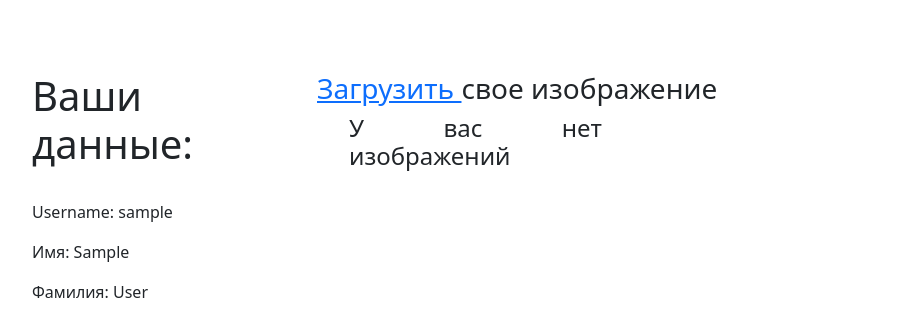
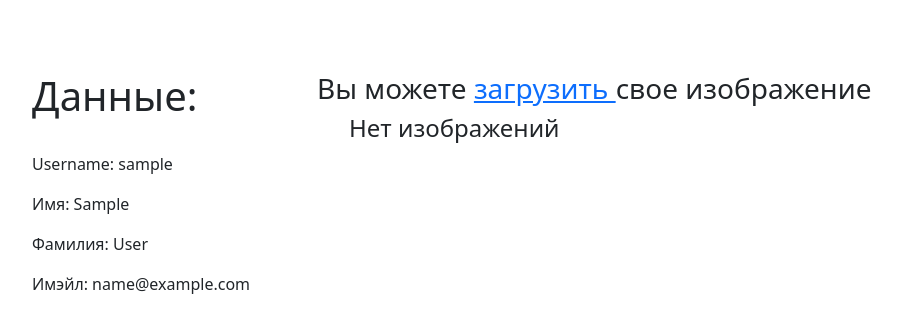
Before and after one commit to Alex171823/elta, a Django app: page /userprofile/1 in a window 1280 px wide. Shown: the part 80-393 px from the top of the page, without its empty margins (50-952 px from the left). Run offline with Django 3.2, Linux system fonts and the light colour scheme; the visitor is signed in with stand-in values (Sample User, id 1); data comes from the database, SQL or seed files in the repository; some libraries are stand-ins or nearby versions.

Commit message:
favicon, userprofile bug fixes, user max space 100mb  while uploading set (hardcode)

```diff
--- a/requirements.txt
+++ b/requirements.txt
@@ -6,3 +6,4 @@
 django-crispy-forms==1.13.0
 pillow==9.0.0
 django-extensions==3.1.5
+ipython==8.0.1
--- a/site_app/views.py
+++ b/site_app/views.py
@@ -32,7 +32,8 @@
 
     def get_context_data(self, **kwargs):
         context = super().get_context_data(**kwargs)
-        context['images'] = UserImages.objects.filter(user_id=1).order_by('-date_time_uploaded')
+        context['images'] = UserImages.objects.filter(user_id=self.kwargs.get("pk")).order_by('-date_time_uploaded')
+        context['current_user'] = self.kwargs.get('pk')
         return context
 
 
@@ -107,11 +108,20 @@
         if request.method == 'POST':
             form = UserUploadImageForm(request.POST, request.FILES)
             files = request.FILES.getlist('picture')
-            print(files)
+
+            # getting size of all images for this user
+            q = UserImages.objects.filter(user=request.user)
+            all_images_size = 0
+            for el in q:
+                all_images_size += el.picture.size
+
             if form.is_valid():
                 for f in files:
-                    instance = UserImages(user=request.user, picture=f)
-                    instance.save()
+                    # so user won't be able to upload more than 500mb of files
+                    # should be done customizable later
+                    if all_images_size + f.size <= 104857600:
+                        instance = UserImages(user=request.user, picture=f)
+                        instance.save()
                 return redirect('userprofile', request.user.pk)
         else:
             form = UserUploadImageForm()
@@ -119,11 +129,10 @@
     else:
         return redirect('login')
 
+
 # на данный момент по ссылке /userprofile/edit/ пользователя закидывает на страничку, где он может подтвердить,
 # что хочет изменить данные
 # после нажатия кнопки пока что падает!!! постараюсь доработать в свободное от работы время. MUCH LOVE !!!
-
-
 def edit_profile(request):
     if request.user.is_authenticated:
         if request.method == 'POST':
--- a/templates/base.html
+++ b/templates/base.html
@@ -6,10 +6,12 @@
   <meta name="viewport" content="width=device-width, initial-scale=1">
 
   <link rel="stylesheet" href="{% static 'bootstrap/css/bootstrap.min.css' %}" type="text/css" >
+  <link rel="icon" type="image/x-icon" href="/static/favicon.ico">
+
   <!-- FOR BOOTSTRAP CDN UNCOMMENT -->
-<!--   <link rel="stylesheet" href="https://cdn.jsdelivr.net/npm/bootstrap@5.1.3/dist/css/bootstrap.min.css" integrity="sha384-1BmE4kWBq78iYhFldvKuhfTAU6auU8tT94WrHftjDbrCEXSU1oBoqyl2QvZ6jIW3" crossorigin="anonymous">
+{#  <link rel="stylesheet" href="https://cdn.jsdelivr.net/npm/bootstrap@5.1.3/dist/css/bootstrap.min.css" integrity="sha384-1BmE4kWBq78iYhFldvKuhfTAU6auU8tT94WrHftjDbrCEXSU1oBoqyl2QvZ6jIW3" crossorigin="anonymous">#}
 
-  <script src="https://cdn.jsdelivr.net/npm/bootstrap@5.1.3/dist/js/bootstrap.min.js" integrity="sha384-QJHtvGhmr9XOIpI6YVutG+2QOK9T+ZnN4kzFN1RtK3zEFEIsxhlmWl5/YESvpZ13" crossorigin="anonymous"></script> -->
+{#  <script src="https://cdn.jsdelivr.net/npm/bootstrap@5.1.3/dist/js/bootstrap.min.js" integrity="sha384-QJHtvGhmr9XOIpI6YVutG+2QOK9T+ZnN4kzFN1RtK3zEFEIsxhlmWl5/YESvpZ13" crossorigin="anonymous"></script>#}
 
   <title>
     CLUB DELTA
--- a/templates/userprofile.html
+++ b/templates/userprofile.html
@@ -31,24 +31,28 @@
     <div class="row">
 
       <div class="col-md-3">
-        <h1>Ваши данные:</h1>
+        <h1>Данные:</h1>
         <br>
         <p>Username: {{ object.username }}</p>
         <p>Имя: {{ object.first_name }}</p>
         <p>Фамилия: {{ object.last_name }}</p>
         <p>Имэйл: {{ object.email }}</p>
         <p>Рэйтинг: {{ object.rating }}</p>
-        <p>Вы можете изменить свой <a href="{% url 'change_password' %}">пароль.</a></p>
+        {% if request.user.id == current_user %}
+            <p>Вы можете изменить свой <a href="{% url 'change_password' %}">пароль.</a></p>
+        {% endif %}
       </div>
 
       <div class="col-md-9">
-        <h3><a href="{% url 'upload_picture' %}">Загрузить </a> свое изображение</h3>
 
+        {% if request.user.id == current_user %}
+            <h3>Вы можете <a href="{% url 'upload_picture' %}">загрузить </a> свое изображение</h3>
+        {% endif %}
         <ul>
           {% for pic in images %}
             <li><a href="{{ pic.picture.url }}"><img src="{{ pic.picture.url }}" alt=""/></a></li>
           {% empty %}
-          <h4> У вас нет изображений </h4>
+            <h4> Нет изображений </h4>
           {% endfor %}
         </ul>
       </div>
```
Also changed, not shown: static/favicon.ico (added), 1 other file.
